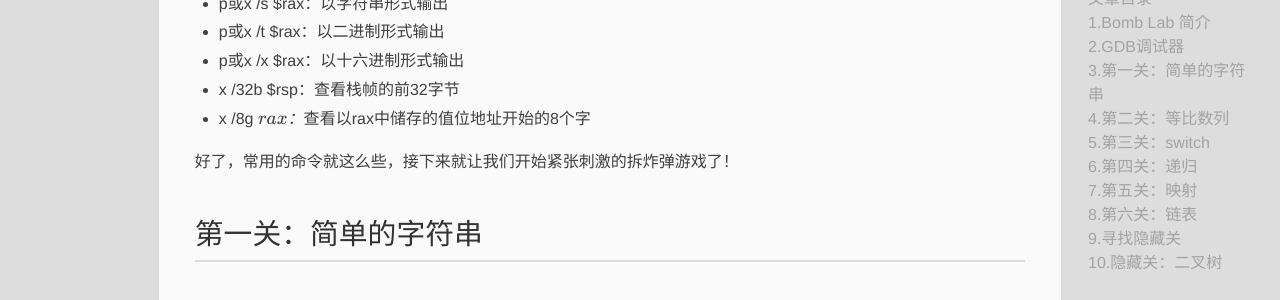
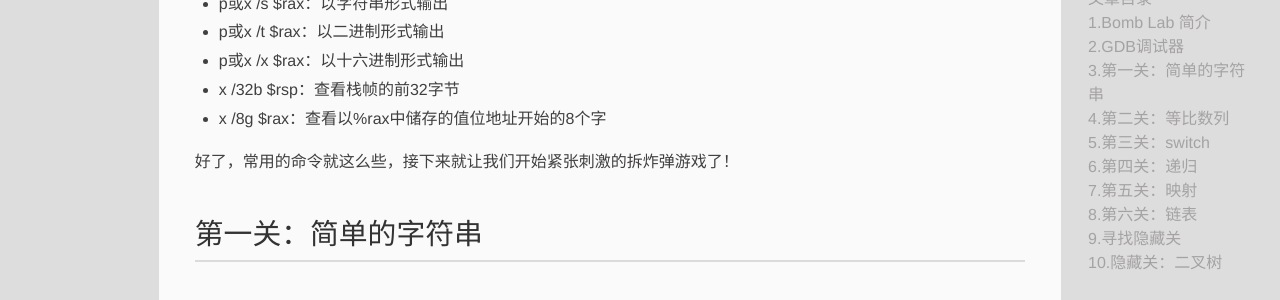
Before and after one commit to zxc479773533/zxc479773533.github.io, a Jekyll site: the page built from _posts/2017-10-20-Bomb-Lab.md, in a window 1280 px wide and 900 px high, scrolled down 1664 px. Shown: the part 153-453 px from the top of the window. Built offline with Jekyll 4.4.1, drawn with Linux system fonts in a browser that asks for light colours; formulas are drawn with MathJax 3; a script that is not in the unit is left out; comment, search, counter and statistics services are not loaded.

Commit message:
new essay

```diff
--- a/_posts/2017-10-20-Bomb-Lab.md
+++ b/_posts/2017-10-20-Bomb-Lab.md
@@ -67,7 +67,7 @@ objdump -t bomb > func.asm //得到含有整个程序所有函数入口地址的
 * p或x /t $rax：以二进制形式输出
 * p或x /x $rax：以十六进制形式输出
 * x /32b $rsp：查看栈帧的前32字节
-* x /8g $rax：查看以$rax中储存的值位地址开始的8个字
+* x /8g $rax：查看以%rax中储存的值位地址开始的8个字
 
 好了，常用的命令就这么些，接下来就让我们开始紧张刺激的拆炸弹游戏了！
 
```
